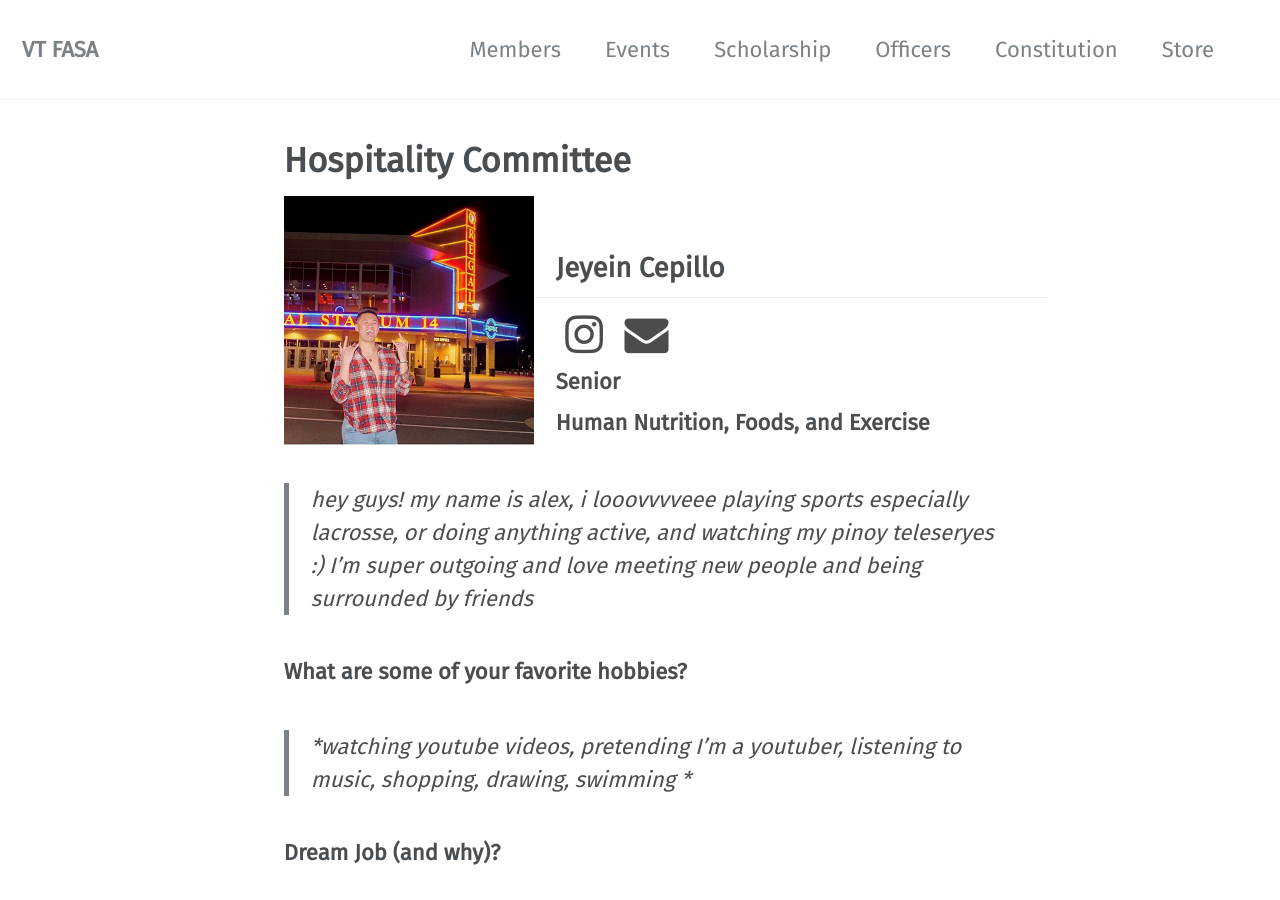
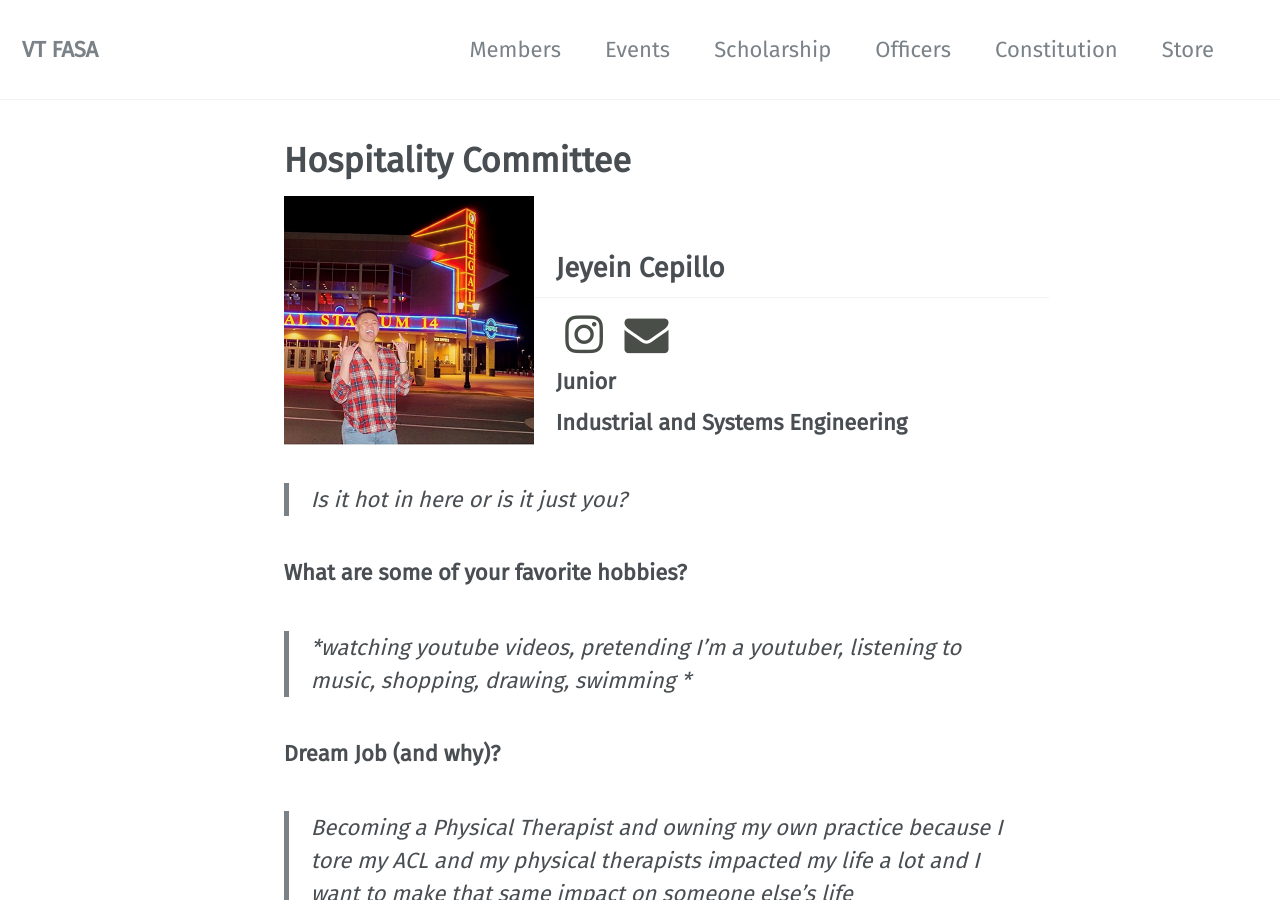
Before and after one commit to vtfasa/vtfasa.github.io, a Jekyll site: the page built from _pages/officers/hospitality.md, in a window 1280 px wide and 900 px high. Built offline with Jekyll 4.4.1, drawn with Linux system fonts in a browser that asks for light colours; some web fonts are replaced.

Commit message:
Update hospitality.md

```diff
--- a/_pages/officers/hospitality.md
+++ b/_pages/officers/hospitality.md
@@ -16,11 +16,11 @@ permalink: /officers/hospitality/
 ![image-left]({{ "/assets/images/officers/small/jc2.png" | absolute_url }}){: .align-left}
 ## Jeyein Cepillo
 <p style="margin-bottom: 0.45em; padding: 0"><a href="https://www.instagram.com/thatfunnyasianguy/" style="margin: 0; padding: 0"><i class="fa fa-2x fa-fw fa-instagram" style="color: #494e48"></i></a>
-<a href="mailto:alexc14@vt.edu" style="margin: 0; padding: 0"><i class="fa fa-2x fa-fw fa-envelope" style="color: #494e48"></i></a></p>
-<h3 style="margin-top: 0">Senior</h3>
-**Human Nutrition, Foods, and Exercise**
+<a href="mailto:jeyeinc@vt.edu" style="margin: 0; padding: 0"><i class="fa fa-2x fa-fw fa-envelope" style="color: #494e48"></i></a></p>
+<h3 style="margin-top: 0">Junior</h3>
+**Industrial and Systems Engineering**
 
-> hey guys! my name is alex, i looovvvveee playing sports especially lacrosse, or doing anything active, and watching my pinoy teleseryes :) I'm super outgoing and love meeting new people and being surrounded by friends
+> Is it hot in here or is it just you?
 
 ### **What are some of your favorite hobbies?**
 
```
